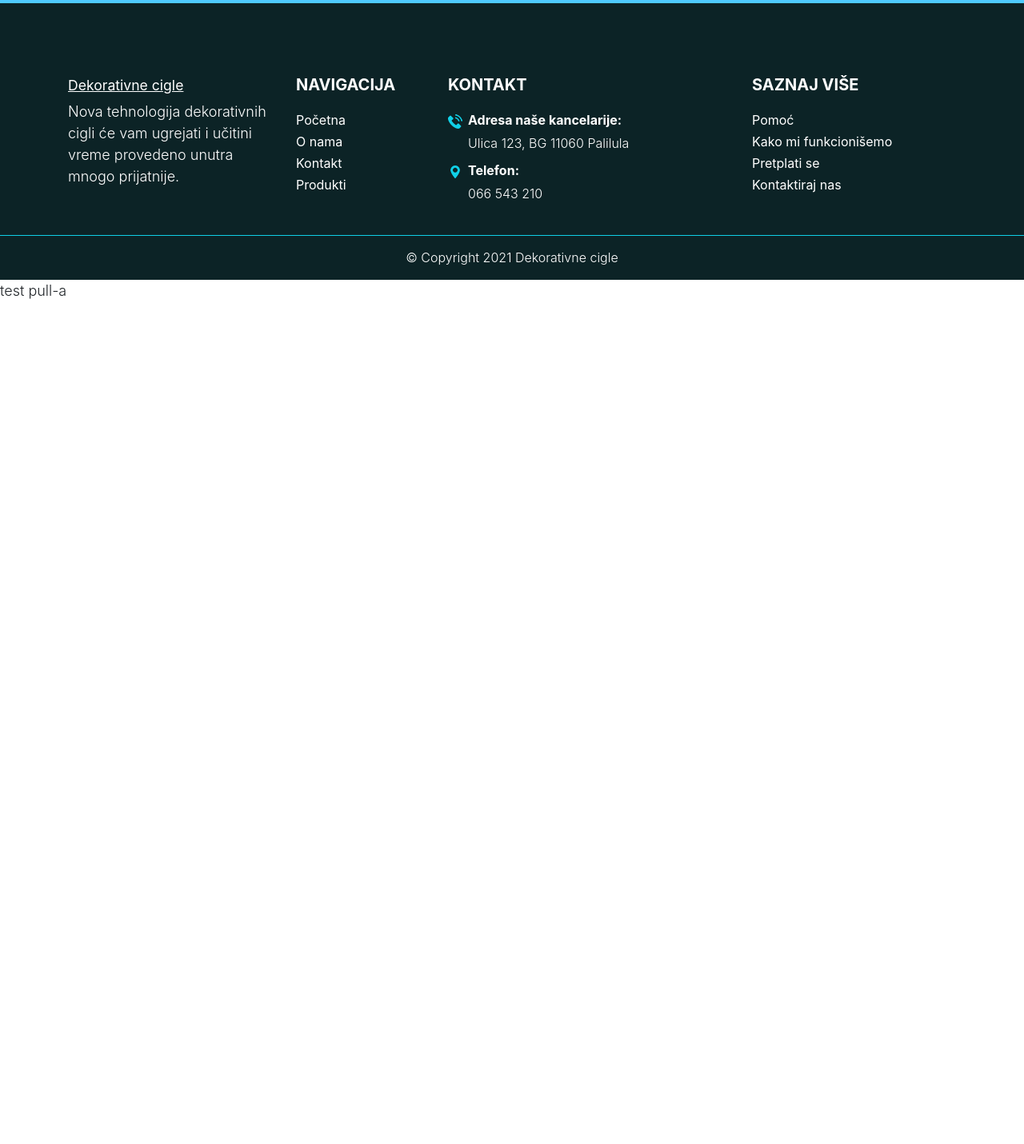
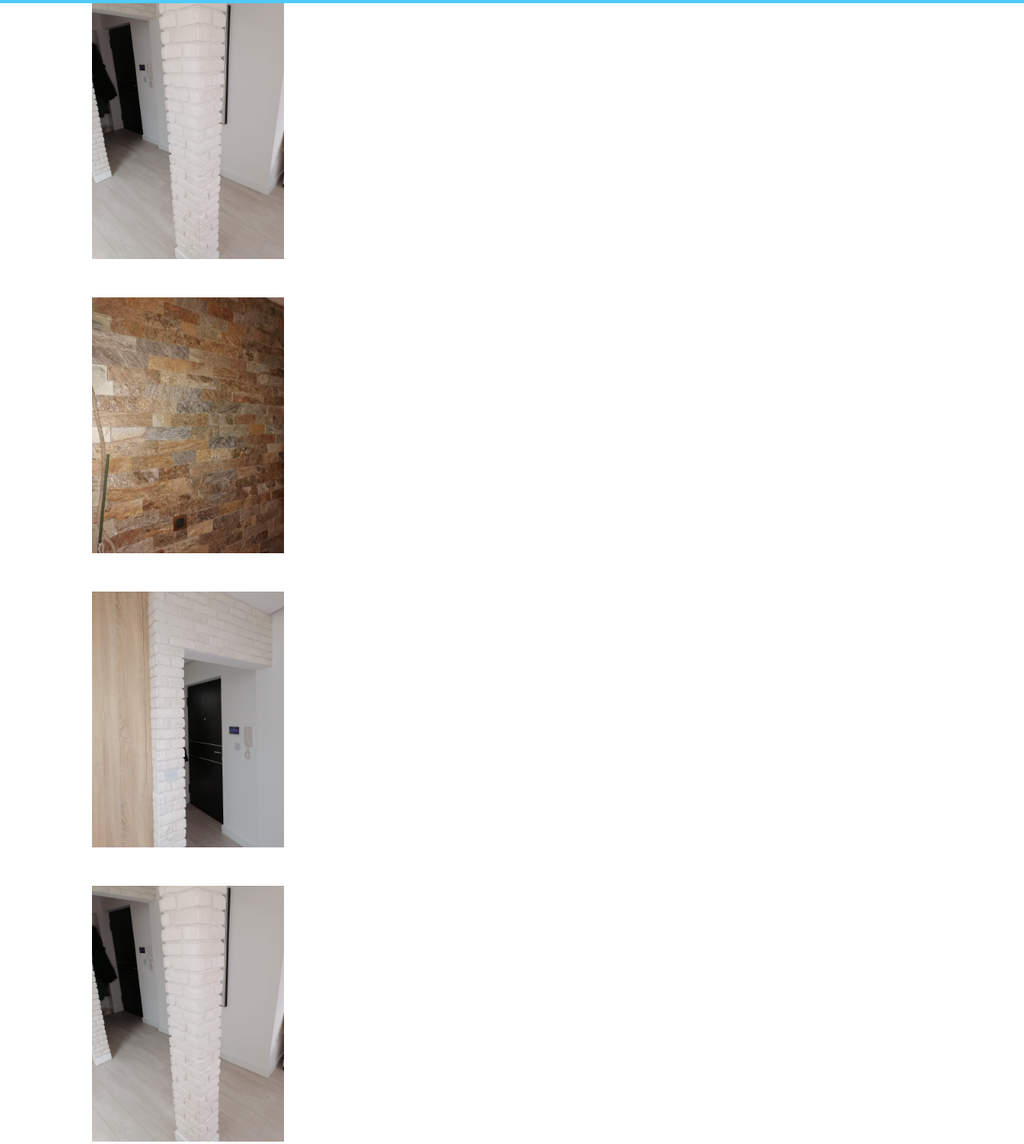
Before and after one commit to JovanBozovic/dekorativneCigle, a plain HTML site: page dekcig/index.html in a window 1280 px wide. Shown: the part 5472-6903 px from the top of the page at 80% size. Before the commit the page ends 5865 px from the top, so only its background shows below. Drawn offline with Linux system fonts and the light colour scheme.

Commit message:
implementiran lightbox, samo treba lepo da se pozicionira i slike da se for petljom ispisu

```diff
--- a/dekcig/index.html
+++ b/dekcig/index.html
@@ -7,6 +7,7 @@
       <link rel="stylesheet" href="css/bootstrap.min.css">
       <link rel="stylesheet" href="css/style.css">
       <link rel="stylesheet" href="css/fontawesome.min.css">
+      <link rel="stylesheet" href="css/lc_lightbox.min.css">
       <link href="https://fonts.googleapis.com/css?family=Open+Sans|Roboto" rel="stylesheet">
    </head>
    <body>
@@ -146,23 +147,23 @@
             </div>
             <div class="row">
                <div class="col-md-4 service_blog">
-                  <img class="margin_top_30 img-responsive" src="imgs/slika2.jpg" alt="#" />
+                  <img class="margin_top_30 img-responsive" src="imgs/slika2.jpg" class="elem" alt="#" />
                   <h3 class="blog_head">Šarene cigle</h3>
                </div>
                <div class="col-md-4 service_blog">
-                  <img class="margin_top_30 img-responsive" src="imgs/slika3.jpg" alt="#" />
+                  <img class="margin_top_30 img-responsive" src="imgs/slika3.jpg" class="elem" alt="#" />
                   <h3 class="blog_head">Bela cigla</h3>
                </div>
                <div class="col-md-4 service_blog">
-                  <img class="margin_top_30 img-responsive" src="imgs/slika4.jpg" alt="#" />
+                  <img class="margin_top_30 img-responsive" src="imgs/slika4.jpg" class="elem" alt="#" />
                   <h3 class="blog_head">Pod uglom</h3>
                </div>
                <div class="col-md-4 service_blog">
-                  <img class="margin_top_30 img-responsive" src="imgs/slika5.jpg" alt="#" />
+                  <img class="margin_top_30 img-responsive" src="imgs/slika5.jpg" class="elem" alt="#" />
                   <h3 class="blog_head">Stub od cigli</h3>
                </div>
                <div class="col-md-4 service_blog">
-                  <img class="margin_top_30 img-responsive" src="imgs/slika6.jpg" alt="#" />
+                  <img class="margin_top_30 img-responsive" src="imgs/slika6.jpg" class="elem" alt="#" />
                   <h3 class="blog_head">TV na ciglama</h3>
                </div>
             </div>
@@ -237,6 +238,69 @@
             </div>
          </div>
       </div>
+
+<!--      GALERIJA -->
+      <div class="container">
+      <div class="col-12 mb-5 text-center">
+      <div class="col-lg-3 col-md-6 mb-5">
+         <div class="post-entry-1 h-100">
+            <a class="elem"
+               href="imgs/slika1.jpg"
+               title="Prva slika"
+               data-lcl-txt="Opis prve slike"
+               data-lcl-thumb="thumb">
+                <span style="background-image: url('imgs/slika1.jpg');">
+                <img src="imgs/slika1.jpg" alt="alt"
+                     class="img-fluid"/>
+                </span>
+            </a>
+         </div>
+      </div>
+      <div class="col-lg-3 col-md-6 mb-5">
+         <div class="post-entry-1 h-100">
+            <a class="elem"
+               href="imgs/slika2.jpg"
+               title="Druga slika"
+               data-lcl-txt="Opis druge slike"
+               data-lcl-thumb="thumb">
+                <span style="background-image: url('imgs/slika2.jpg');">
+                <img src="imgs/slika2.jpg" alt="alt"
+                     class="img-fluid"/>
+                </span>
+            </a>
+         </div>
+      </div>
+      <div class="col-lg-3 col-md-6 mb-5">
+         <div class="post-entry-1 h-100">
+            <a class="elem"
+               href="imgs/slika3.jpg"
+               title="Treca slika"
+               data-lcl-txt="Opis trece slike"
+               data-lcl-thumb="thumb">
+                <span style="background-image: url('imgs/slika3.jpg');">
+                <img src="imgs/slika3.jpg" alt="alt"
+                     class="img-fluid"/>
+                </span>
+            </a>
+         </div>
+      </div>
+      <div class="col-lg-3 col-md-6 mb-5">
+         <div class="post-entry-1 h-100">
+            <a class="elem"
+               href="imgs/slika4.jpg"
+               title="Cetvrta slika"
+               data-lcl-txt="Opis cetvrte slike"
+               data-lcl-thumb="thumb">
+                <span style="background-image: url('imgs/slika4.jpg');">
+                <img src="imgs/slika1.jpg" alt="alt"
+                     class="img-fluid"/>
+                </span>
+            </a>
+         </div>
+      </div>
+      </div>
+      </div>
+<!--      KRAJ GALERIJE-->
       <footer>
          <div class="container">
             <div class="row">
@@ -286,6 +350,7 @@
       </footer>
       <script src="js/jquery-3.3.1.min.js"></script>
       <script src="js/bootstrap.min.js"></script>
+      <script src="js/lc_lightbox.lite.min.js"></script>
       <script src="js/validation.js"></script>
       <script>
          $(function () {
@@ -314,6 +379,9 @@
              });
          })
       </script>
-      <p>test pull-a</p>
+
+      // inicijalizacija lightbox-a nad elementima sa klasom elem
+
+
    </body>
 </html>
--- a/dekcig/js/validation.js
+++ b/dekcig/js/validation.js
@@ -30,6 +30,14 @@ $(document).ready(function(){
         let incorPoruka = $('#porukaError');
         naKljucGore(poruka,regexPoruka,incorPoruka);
     })
+
+
+    lc_lightbox('.elem', {
+        wrap_class: 'lcl_fade_oc',
+        gallery : true,
+        thumb_attr: 'data-lcl-thumb',
+        skin: 'light'
+    });
 })
 
 
```
Also changed, not shown: dekcig/css/fonts/lc_lightbox.ttf (added), dekcig/css/fonts/lc_lightbox.woff (added), dekcig/js/lc_lightbox.lite.min.js (renamed from dekcig/js/lc-lightbox-lite.js), 2 other files.
